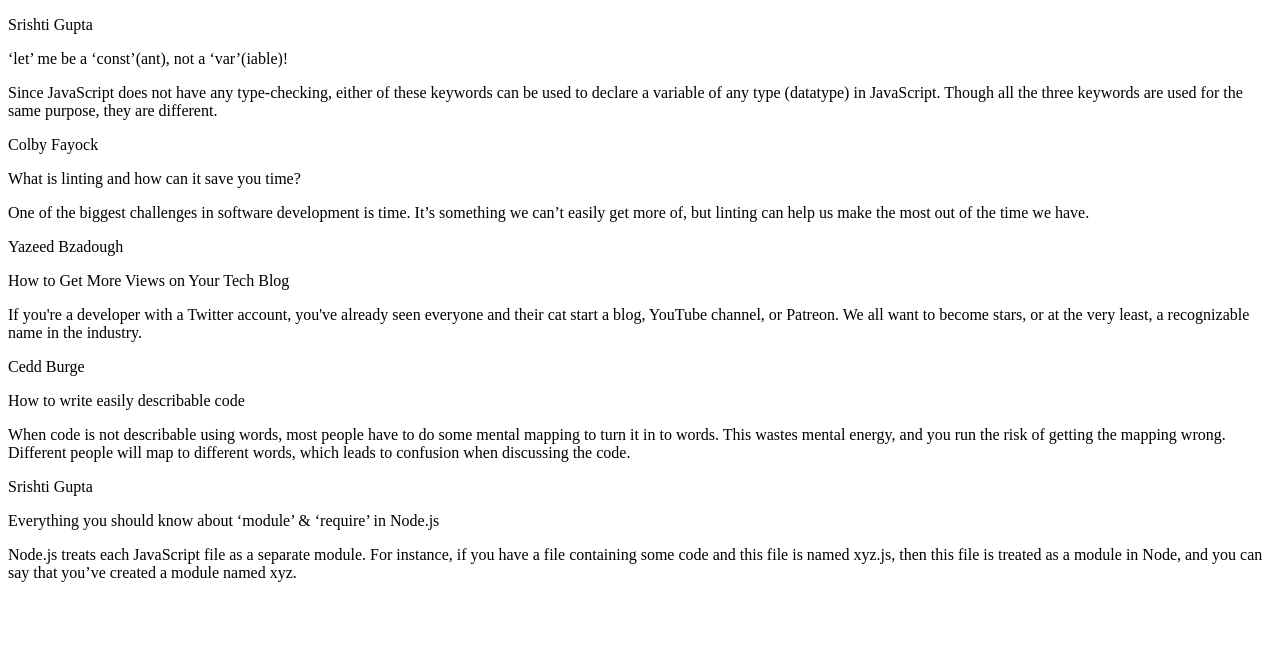
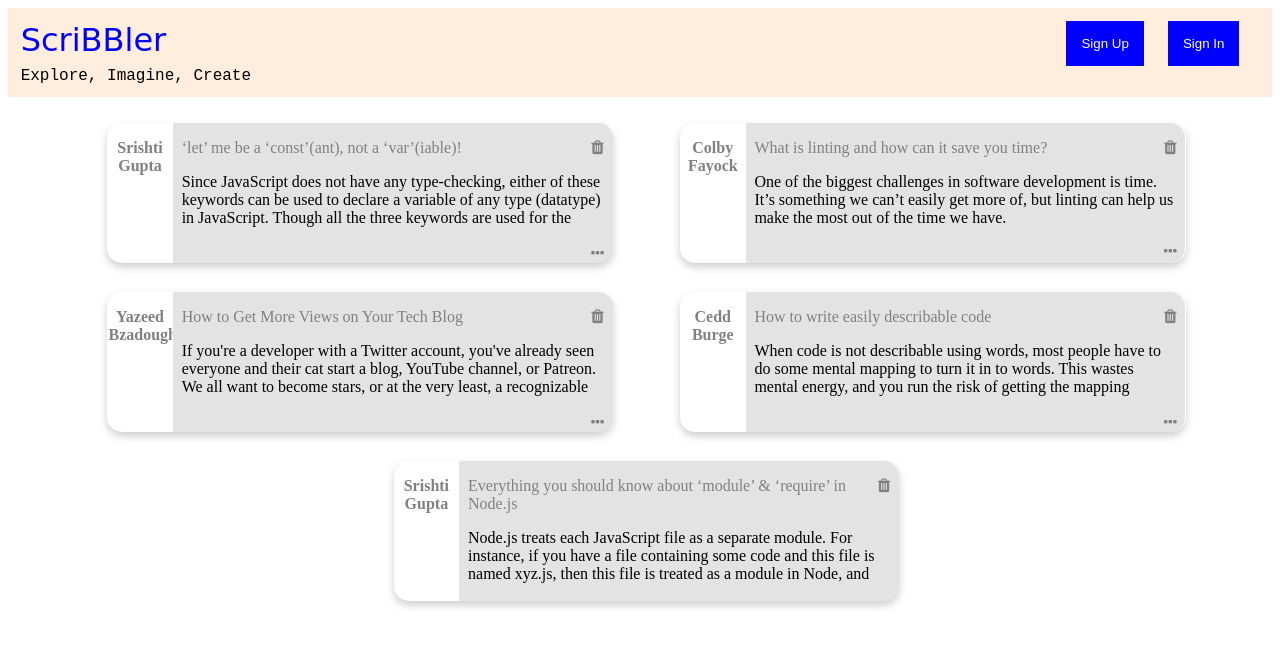
Before and after one commit to hdsss/Scribbler, a plain HTML site: page html/postslist.html in a window 1280 px wide. Drawn offline with Linux system fonts and the light colour scheme; a web font is replaced by a local one.

Commit message:
post list page created

```diff
--- a/html/postslist.html
+++ b/html/postslist.html
@@ -4,118 +4,144 @@
 <head>
     <!-- TODO: Include Font Awesome file here -->
     <!-- TODO: Include Google Fonts file here -->
+    <link rel="preconnect" href="https://fonts.gstatic.com">
+    <link href="https://fonts.googleapis.com/css2?family=Montez&display=swap" rel="stylesheet">
+    <link rel="stylesheet" href="https://cdnjs.cloudflare.com/ajax/libs/font-awesome/4.7.0/css/font-awesome.min.css">
+    <link rel="stylesheet" href="../styles/postslist.css">
 </head>
 
 <body>
     <!-- TODO: Include code for header here -->
+    <header>
+        <div class="upper-head">
+            <div class="heading">ScriBBler</div>
+            <div>
+                <button class="header-btn" id="signUpBtn">Sign Up</button>
+                <button class="header-btn" id="signInBtn">Sign In</button>
+            </div>
+        </div>
+        <span class="subheading">Explore, Imagine, Create</span>
 
+    </header>
     <!-- ATTENTION: The HTML code for the list of posts has been given to you. You can feel free to add/delete/modify this code. You need to write the proper CSS and JavaScript code corresponding to this page so that the result looks like the screenshots given to you in the Project Statement. -->
 
     <!-- list of all posts starts here -->
-    <div>
+    <div id="post-container" class="post-container">
 
         <!-- post 1 starts here -->
-        <div>
-            <div>
+        <div class="postcard">
+            <div class="author">
                 <p>Srishti Gupta</p>
             </div>
 
-            <div>
-                <div>
-                    <p>‘let’ me be a ‘const’(ant), not a ‘var’(iable)!</p>
+            <div class="posttext">
+                <div class="post-title">
                     <span>
                         <!-- TODO: Include Font Awesome icon for delete icon here -->
+                        <i class="fa fa-trash trash" aria-hidden="true"></i>
                     </span>
+                    <p>‘let’ me be a ‘const’(ant), not a ‘var’(iable)!</p>
                 </div>
                 <p>Since JavaScript does not have any type-checking, either of these keywords can be used to declare a variable of any type (datatype) in JavaScript. Though all the three keywords are used for the same purpose, they are different.</p>
                 <span>
                     <!-- TODO: Include Font Awesome icon for horizontal ellipsis icon here -->
+                    <i class="fa fa-ellipsis-h dot" aria-hidden="true"></i>
                 </span>
             </div>
         </div>
         <!-- post 1 ends here -->
 
         <!-- post 2 starts here -->
-        <div>
-            <div>
+        <div class="postcard">
+            <div class="author">
                 <p>Colby Fayock</p>
             </div>
 
-            <div>
-                <div>
-                    <p>What is linting and how can it save you time?</p>
+            <div class="posttext">
+                <div class="post-title">
                     <span>
                         <!-- TODO: Include Font Awesome icon for delete icon here -->
+                        <i class="fa fa-trash trash" aria-hidden="true"></i>
                     </span>
+                    <p>What is linting and how can it save you time?</p>
                 </div>
                 <p>One of the biggest challenges in software development is time. It’s something we can’t easily get more of, but linting can help us make the most out of the time we have.</p>
                 <span>
                     <!-- TODO: Include Font Awesome icon for horizontal ellipsis icon here -->
+                    <i class="fa fa-ellipsis-h dot" aria-hidden="true"></i>
                 </span>
             </div>
         </div>
         <!-- post 2 ends here -->
 
         <!-- post 3 starts here -->
-        <div>
-            <div>
+        <div class="postcard">
+            <div class="author">
                 <p>Yazeed Bzadough</p>
             </div>
 
-            <div>
-                <div>
-                    <p>How to Get More Views on Your Tech Blog</p>
+            <div class="posttext">
+                <div class="post-title">
                     <span>
                         <!-- TODO: Include Font Awesome icon for delete icon here -->
+                        <i class="fa fa-trash trash" aria-hidden="true"></i>
                     </span>
+                    <p>How to Get More Views on Your Tech Blog</p>
                 </div>
                 <p>If you're a developer with a Twitter account, you've already seen everyone and their cat start a blog, YouTube channel, or Patreon. We all want to become stars, or at the very least, a recognizable name in the industry.</p>
                 <span>
                     <!-- TODO: Include Font Awesome icon for horizontal ellipsis icon here -->
+                    <i class="fa fa-ellipsis-h dot" aria-hidden="true"></i>
                 </span>
             </div>
         </div>
         <!-- post 3 ends here -->
 
         <!-- post 4 starts here -->
-        <div>
-            <div>
+        <div class="postcard">
+            <div class="author">
                 <p>Cedd Burge</p>
             </div>
 
-            <div>
-                <div>
-                    <p>How to write easily describable code</p>
+            <div class="posttext">
+                <div class="post-title">
                     <span>
                         <!-- TODO: Include Font Awesome icon for delete icon here -->
+                        <i class="fa fa-trash trash" aria-hidden="true"></i>
                     </span>
+                    <p>How to write easily describable code</p>
                 </div>
                 <p>When code is not describable using words, most people have to do some mental mapping to turn it in to words. This wastes mental energy, and you run the risk of getting the mapping wrong. Different people will map to different words, which
                     leads to confusion when discussing the code.</p>
                 <span>
                     <!-- TODO: Include Font Awesome icon for horizontal ellipsis icon here -->
+                    <i class="fa fa-ellipsis-h dot" aria-hidden="true"></i>
                 </span>
             </div>
         </div>
         <!-- post 4 ends here -->
 
         <!-- post 5 starts here -->
-        <div>
-            <div>
+        <div class="postcard">
+            <div class="author">
                 <p>Srishti Gupta</p>
             </div>
 
-            <div>
-                <div>
-                    <p>Everything you should know about ‘module’ & ‘require’ in Node.js</p>
+            <div class="posttext">
+                <div class="post-title">
                     <span>
                         <!-- TODO: Include Font Awesome icon for delete icon here -->
+                        <i class="fa fa-trash trash" aria-hidden="true"></i>
                     </span>
+                    <p>Everything you should know about ‘module’ & ‘require’ in Node.js</p>
+
                 </div>
                 <p>Node.js treats each JavaScript file as a separate module. For instance, if you have a file containing some code and this file is named xyz.js, then this file is treated as a module in Node, and you can say that you’ve created a module
-                    named xyz.</p>
+                    named xyz.
+                </p>
                 <span>
                     <!-- TODO: Include Font Awesome icon for horizontal ellipsis icon here -->
+                    <i class="fa fa-ellipsis-h dot" aria-hidden="true"></i>
                 </span>
             </div>
         </div>
--- /dev/null
+++ b/styles/postslist.css
@@ -0,0 +1,92 @@
+    header {
+        background-color: #ffeedd;
+        padding: 1%;
+    }
+
+    .heading {
+        font-family: 'Montez', cursive;
+        color: blue;
+        font-size: xx-large;
+    }
+
+    .subheading {
+        font-family: 'Ubuntu Mono', monospace;
+    }
+
+    .header-btn {
+        background-color: blue;
+        color: white;
+        padding: 15px;
+        border: 0;
+        margin-right: 20px
+    }
+
+    .upper-head {
+        display: flex;
+        justify-content: space-between
+    }
+
+    .postcard {
+        box-shadow: 0 4px 8px 0 rgba(0, 0, 0, 0.2);
+        transition: 0.3s;
+        width: 40%;
+        display: inline-block;
+        width: 40%;
+        max-height: 30%;
+        margin-top: 2%;
+        margin-right: 2%;
+        margin-left: 3%;
+        border-radius: 15px;
+    }
+
+    .postcard:hover {
+        box-shadow: 0 8px 16px 0 rgba(0, 0, 0, 0.2);
+    }
+
+    p {
+        overflow: hidden;
+        /* max-width: 100%; */
+        padding-left: 2%;
+        padding-right: 2%;
+        max-height: 40%;
+    }
+
+    .post-container {
+        text-align: center;
+    }
+
+    .author {
+        float: left;
+        width: 13%;
+        text-align: center;
+        color: grey;
+        font-weight: bold;
+    }
+
+    .posttext {
+        float: left;
+        width: 87%;
+        text-align: left;
+        background-color: #80808038;
+        border-top-right-radius: 15px;
+        border-bottom-right-radius: 15px;
+        overflow: hidden;
+        height: 140px;
+    }
+
+    .post-title {
+        color: grey;
+    }
+
+    .trash {
+        float: right;
+        margin-right: 2%;
+        cursor: pointer;
+    }
+
+    .dot {
+        color: grey;
+        float: right;
+        margin-right: 2%;
+        cursor: pointer;
+    }
```
Also changed, not shown: html/bloglist.html (+3 -0 lines), scripts/postslist.js (added).
